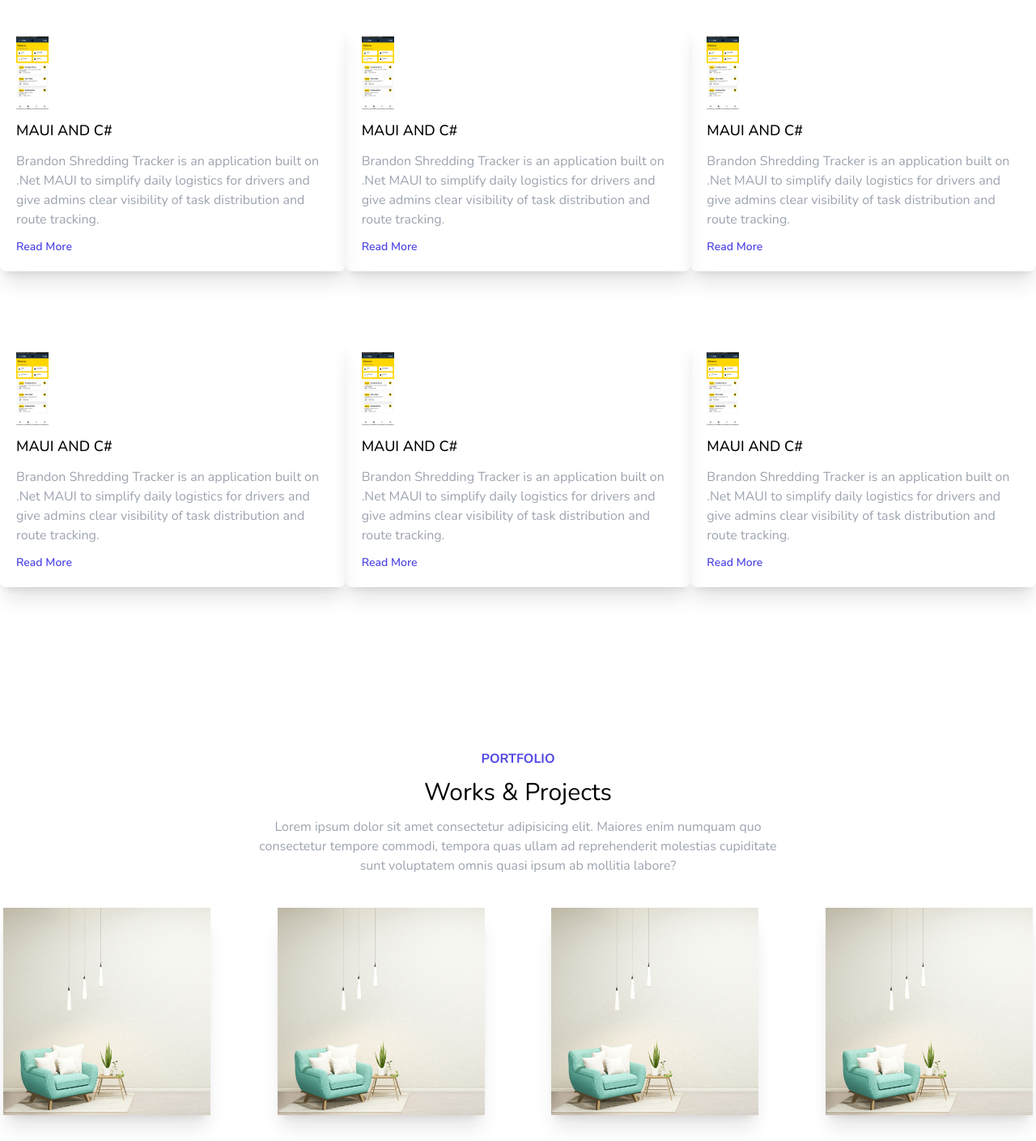
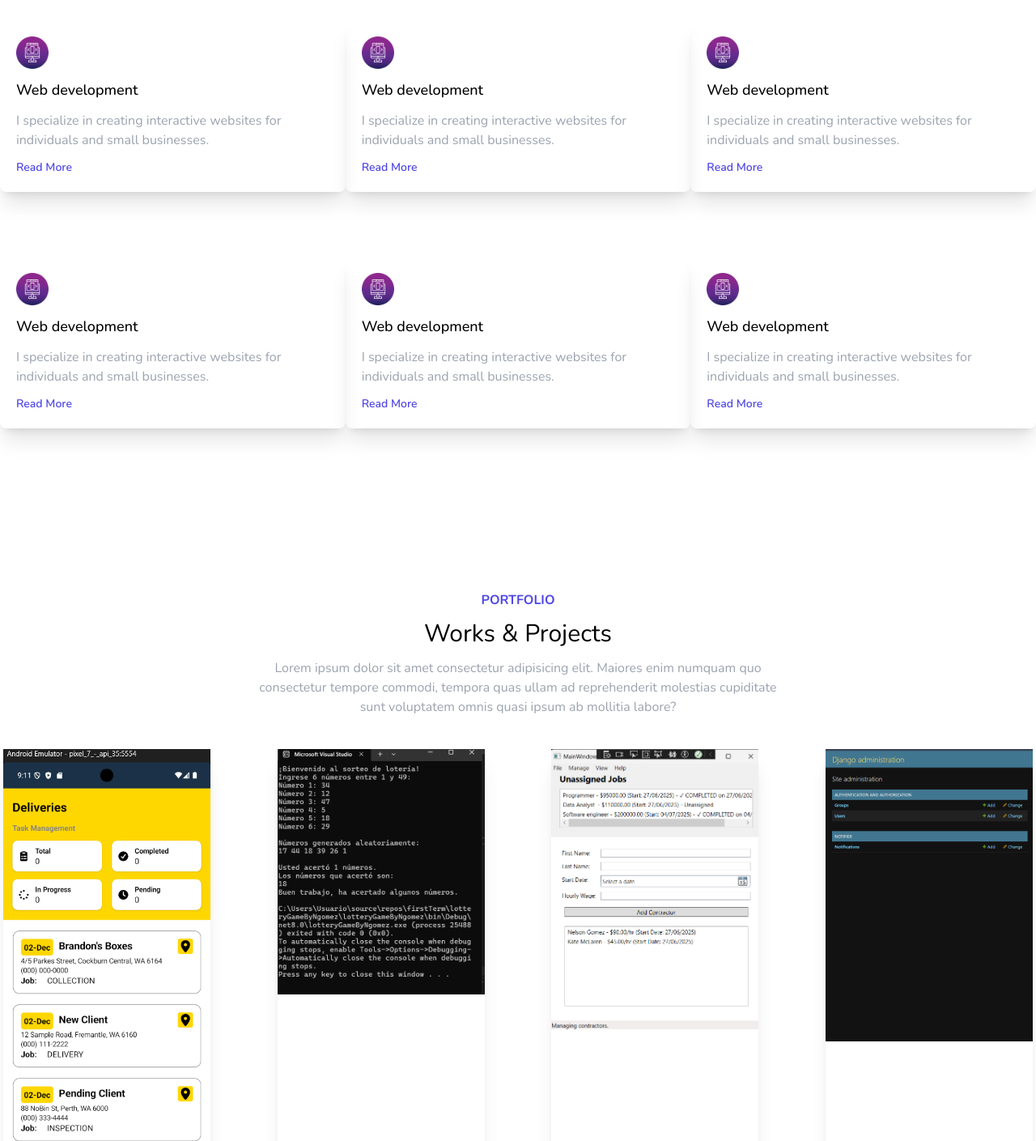
Before and after one commit to baltimorewhite/AT3_PROJ_Final_Projet, a website: page index.html in a window 1280 px wide. Shown: the part 2220-3629 px from the top of the page at 81% size. Drawn offline with nearby package versions, Linux system fonts and the light colour scheme; files whose address does not match are found by name.

Commit message:
feat(portfolio): add project images to portfolio section

```diff
--- a/index.html
+++ b/index.html
@@ -125,10 +125,10 @@
           <div
             class="w-full md:w-4/12 shadow-xl rounded-lg p-5 my-3 md:my-10 flex flex-col gap-3"
           >
-            <img class="w-10" src="assets/img/mauiProyect.png" alt="" />
-            <h1 class="font-medium text-lg dark:text-white">MAUI AND C#</h1>
+            <img class="w-10" src="assets/img/icon.png" alt="pcIcon" />
+            <h1 class="font-medium text-lg dark:text-white">Web development</h1>
             <p class="text-gray-400">
-              Brandon Shredding Tracker is an application built on .Net MAUI to simplify daily logistics for drivers and give admins clear visibility of task distribution and route tracking.
+              I specialize in creating interactive websites for individuals and small businesses.
             </p>
             <a class="text-indigo-600 font-semibold text-sm" href="">Read More</a>
           </div>
@@ -137,10 +137,10 @@
           <div
             class="w-full md:w-4/12 shadow-xl rounded-lg p-5 my-3 md:my-10 flex flex-col gap-3"
           >
-            <img class="w-10" src="assets/img/mauiProyect.png" alt="" />
-            <h1 class="font-medium text-lg dark:text-white">MAUI AND C#</h1>
+            <img class="w-10" src="assets/img/icon.png" alt="pcIcon" />
+            <h1 class="font-medium text-lg dark:text-white">Web development</h1>
             <p class="text-gray-400">
-              Brandon Shredding Tracker is an application built on .Net MAUI to simplify daily logistics for drivers and give admins clear visibility of task distribution and route tracking.
+              I specialize in creating interactive websites for individuals and small businesses.
             </p>
             <a class="text-indigo-600 font-semibold text-sm" href="">Read More</a>
           </div>
@@ -148,10 +148,10 @@
           <div
             class="w-full md:w-4/12 shadow-xl rounded-lg p-5 my-3 md:my-10 flex flex-col gap-3"
           >
-            <img class="w-10" src="assets/img/mauiProyect.png" alt="" />
-            <h1 class="font-medium text-lg dark:text-white">MAUI AND C#</h1>
+            <img class="w-10" src="assets/img/icon.png" alt="pcIcon" />
+            <h1 class="font-medium text-lg dark:text-white">Web development</h1>
             <p class="text-gray-400">
-              Brandon Shredding Tracker is an application built on .Net MAUI to simplify daily logistics for drivers and give admins clear visibility of task distribution and route tracking.
+              I specialize in creating interactive websites for individuals and small businesses.
             </p>
             <a class="text-indigo-600 font-semibold text-sm" href="">Read More</a>
           </div>
@@ -159,10 +159,10 @@
           <div
             class="w-full md:w-4/12 shadow-xl rounded-lg p-5 my-3 md:my-10 flex flex-col gap-3"
           >
-            <img class="w-10" src="assets/img/mauiProyect.png" alt=""/>
-            <h1 class="font-medium text-lg dark:text-white">MAUI AND C#</h1>
+            <img class="w-10" src="assets/img/icon.png" alt="pcIcon"/>
+            <h1 class="font-medium text-lg dark:text-white">Web development</h1>
             <p class="text-gray-400">
-              Brandon Shredding Tracker is an application built on .Net MAUI to simplify daily logistics for drivers and give admins clear visibility of task distribution and route tracking.
+              I specialize in creating interactive websites for individuals and small businesses.
             </p>
             <a class="text-indigo-600 font-semibold text-sm" href="">Read More</a>
           </div>
@@ -170,19 +170,19 @@
           <div
             class="w-full md:w-4/12 shadow-xl rounded-lg p-5 my-3 md:my-10 flex flex-col gap-3"
           >
-            <img class="w-10" src="assets/img/mauiProyect.png" alt="" />
-            <h1 class="font-medium text-lg dark:text-white">MAUI AND C#</h1>
+            <img class="w-10" src="assets/img/icon.png" alt="pcIcon" />
+            <h1 class="font-medium text-lg dark:text-white">Web development</h1>
             <p class="text-gray-400">
-              Brandon Shredding Tracker is an application built on .Net MAUI to simplify daily logistics for drivers and give admins clear visibility of task distribution and route tracking.
+              I specialize in creating interactive websites for individuals and small businesses.
             </p>
             <a class="text-indigo-600 font-semibold text-sm" href="">Read More</a>
           </div>
           <!-- card -->
           <div class="w-full md:w-4/12 shadow-xl rounded-lg p-5 my-3 md:my-10 flex flex-col gap-3">
-            <img class="w-10" src="assets/img/mauiProyect.png" alt="" />
-            <h1 class="font-medium text-lg dark:text-white">MAUI AND C#</h1>
+            <img class="w-10" src="assets/img//icon.png" alt="pcIcon" />
+            <h1 class="font-medium text-lg dark:text-white">Web development</h1>
             <p class="text-gray-400">
-              Brandon Shredding Tracker is an application built on .Net MAUI to simplify daily logistics for drivers and give admins clear visibility of task distribution and route tracking.
+              I specialize in creating interactive websites for individuals and small businesses.
             </p>
             <a class="text-indigo-600 font-semibold text-sm" href="">Read More</a>
           </div>
@@ -207,20 +207,20 @@
         <div class="p-5 sm:p-0 flex flex-wrap justify-between">
           <!-- card -->
           <div class="w-full md:w-5/12 lg:w-1/5 shadow-xl rounded-lg my-3 md:my-10 m-1 transition-all hover:scale-110">
-            <img src="assets/img/item.png" />
+            <img src="assets/img/mauiProyect.png" />
           </div>
           <!-- card -->
           <div
             class="w-full md:w-5/12 lg:w-1/5 shadow-xl rounded-lg my-3 md:my-10 m-1 transition-all hover:scale-110">
-            <img src="assets/img/item.png" />
+            <img src="assets/img/lotteryGame.png" />
           </div>
           <!-- card -->
           <div class="w-full md:w-5/12 lg:w-1/5 shadow-xl rounded-lg my-3 md:my-10 m-1 transition-all hover:scale-110">
-            <img src="assets/img/item.png" />
+            <img src="assets/img/recruitmentSystem.png" />
           </div>
           <!-- card -->
           <div class="w-full md:w-5/12 lg:w-1/5 shadow-xl rounded-lg my-3 md:my-10 m-1 transition-all hover:scale-110">
-            <img src="assets/img/item.png" />
+            <img src="assets/img/djangoNotifier.png" />
           </div>
           <!-- card -->
           <div class="w-full md:w-5/12 lg:w-1/5 shadow-xl rounded-lg my-3 md:my-10 m-1 transition-all hover:scale-110">
--- a/package.json
+++ b/package.json
@@ -1,5 +1,7 @@
 {
   "devDependencies": {
+    "eslint": "^9.39.1",
+    "globals": "^16.5.0",
     "tailwindcss": "^3.4.18"
   }
 }
```
Also changed, not shown: eslint.config.mjs (added, +7 -0 lines), assets/img/djangoNotifier.png (added), assets/img/icon.png (added), assets/img/lotteryGame.png (added), assets/img/recruitmentSystem.png (added), 1 other file.
